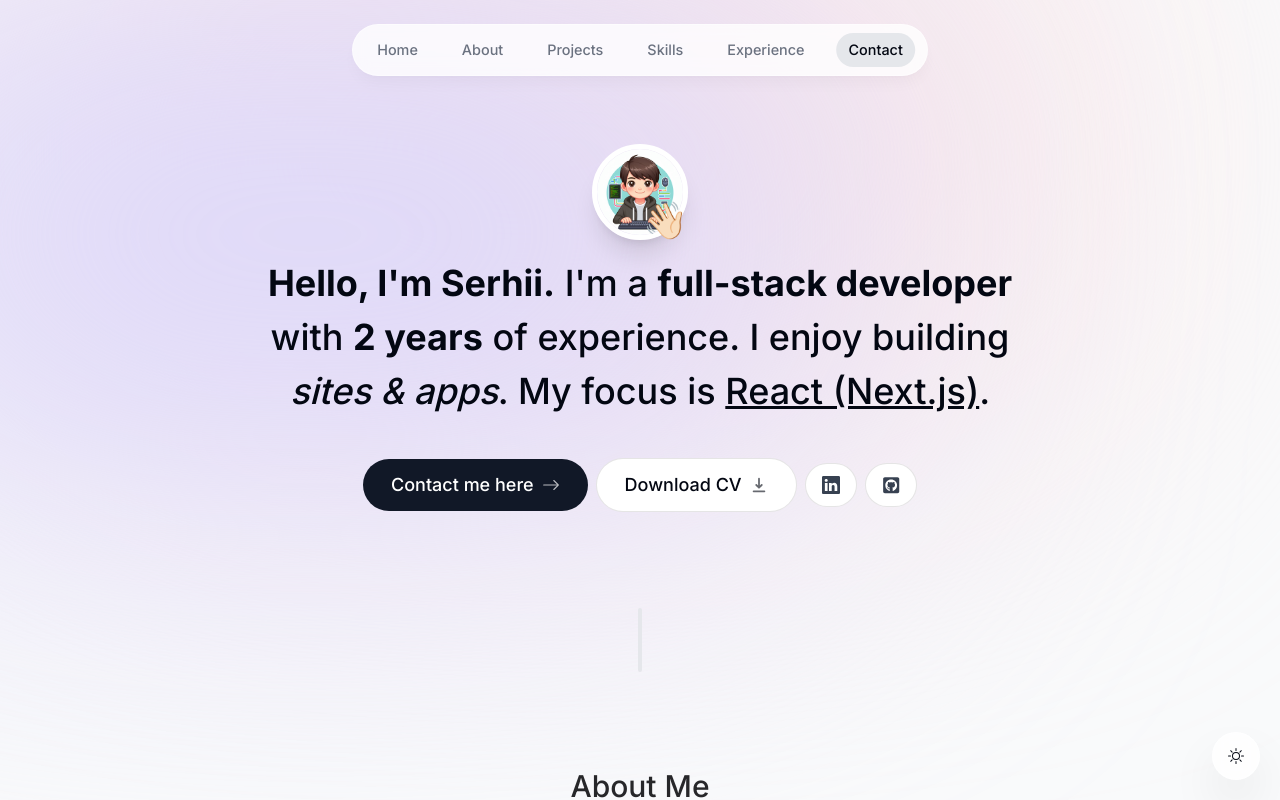
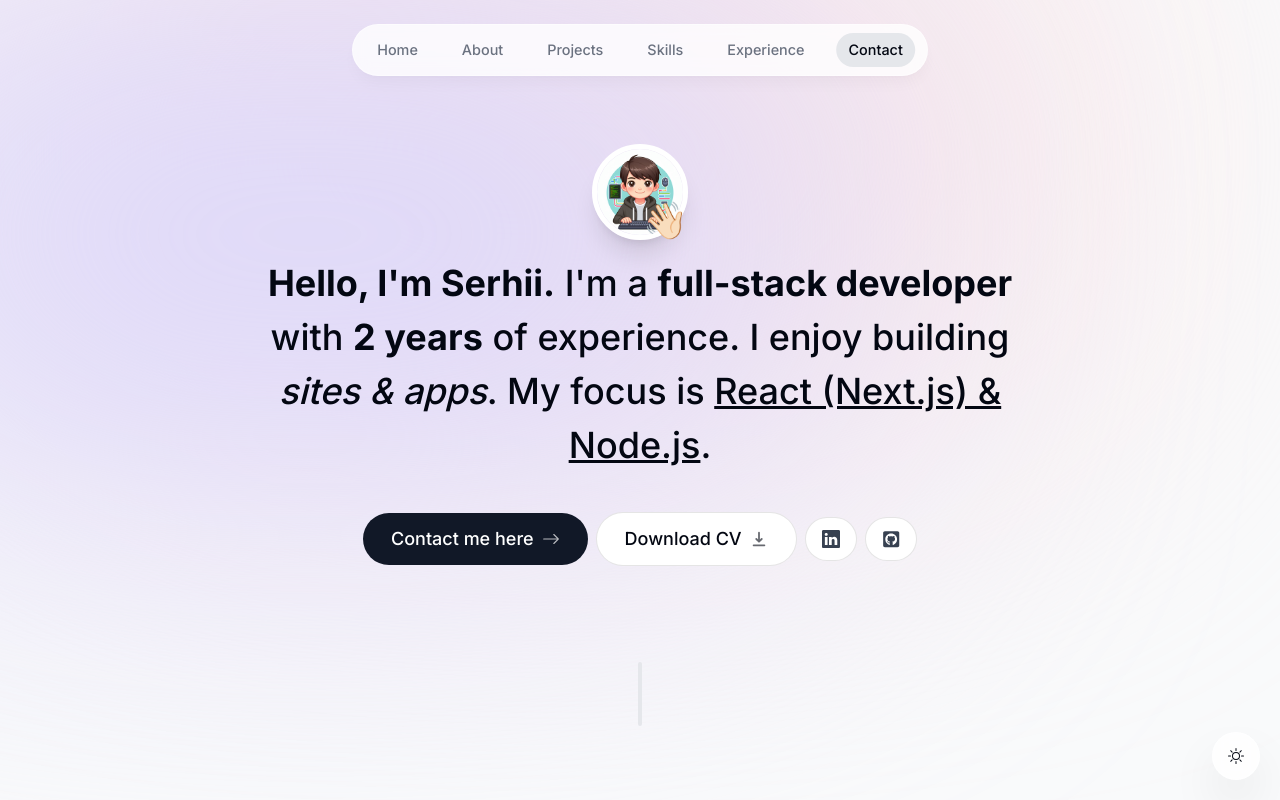
Before and after one commit to Serhiipl/portfolio, a Next.js app: page / in a window 1280 px wide. Shown: the top 800 px of the page. Built offline with nearby package versions, Linux system fonts and the light colour scheme; no server answers.

Commit message:
CNG hero section

```diff
--- a/components/Hero.tsx
+++ b/components/Hero.tsx
@@ -60,7 +60,7 @@ export default function Hero() {
         <span className="font-bold">full-stack developer</span> with{" "}
         <span className="font-bold">2 years</span> of experience. I enjoy
         building <span className="italic">sites & apps</span>. My focus is{" "}
-        <span className="underline">React (Next.js)</span>.
+        <span className="underline">React (Next.js) & Node.js</span>.
       </motion.h1>
       <motion.div
         className="flex flex-col sm:flex-row items-center justify-center
```
